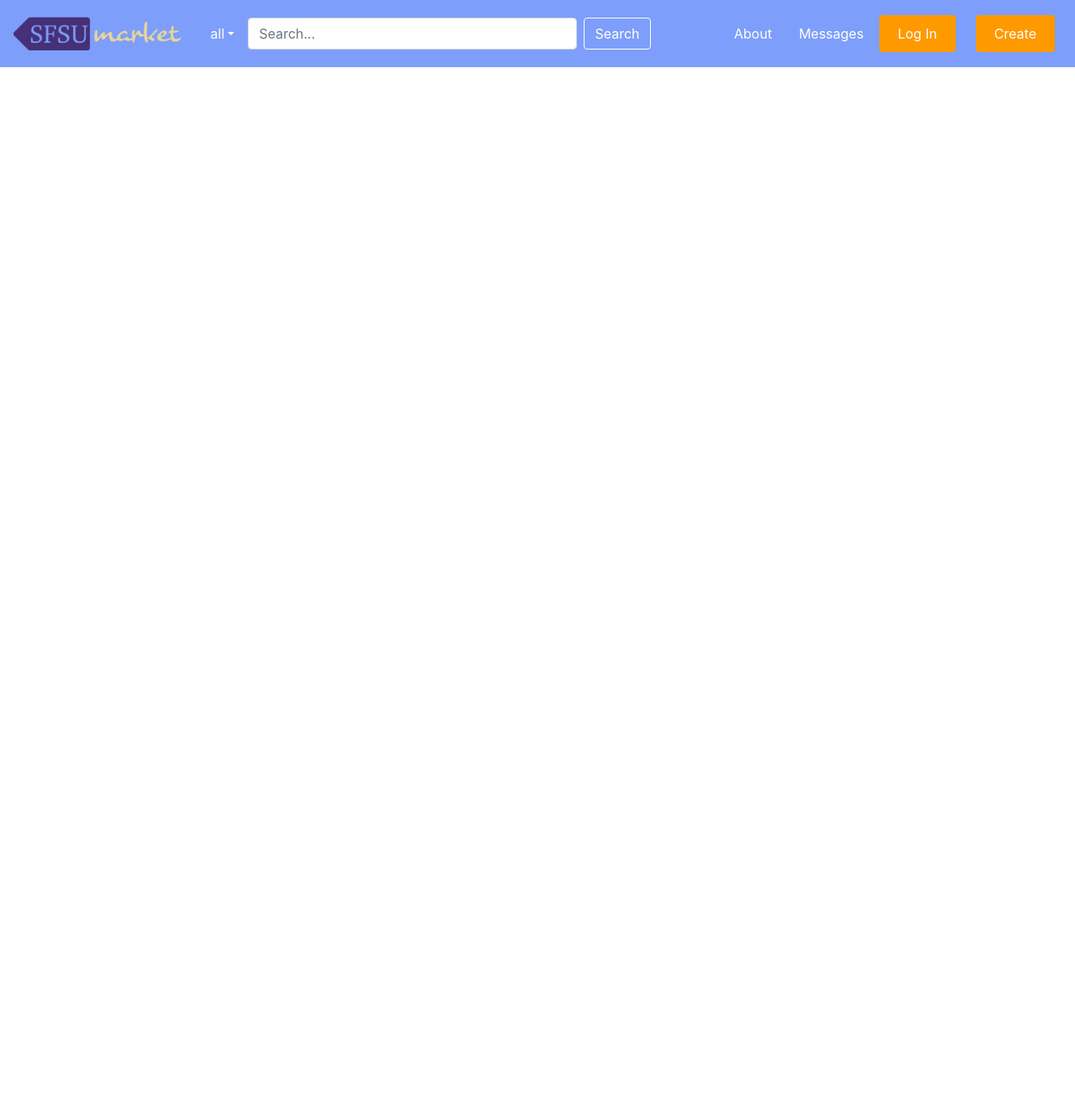
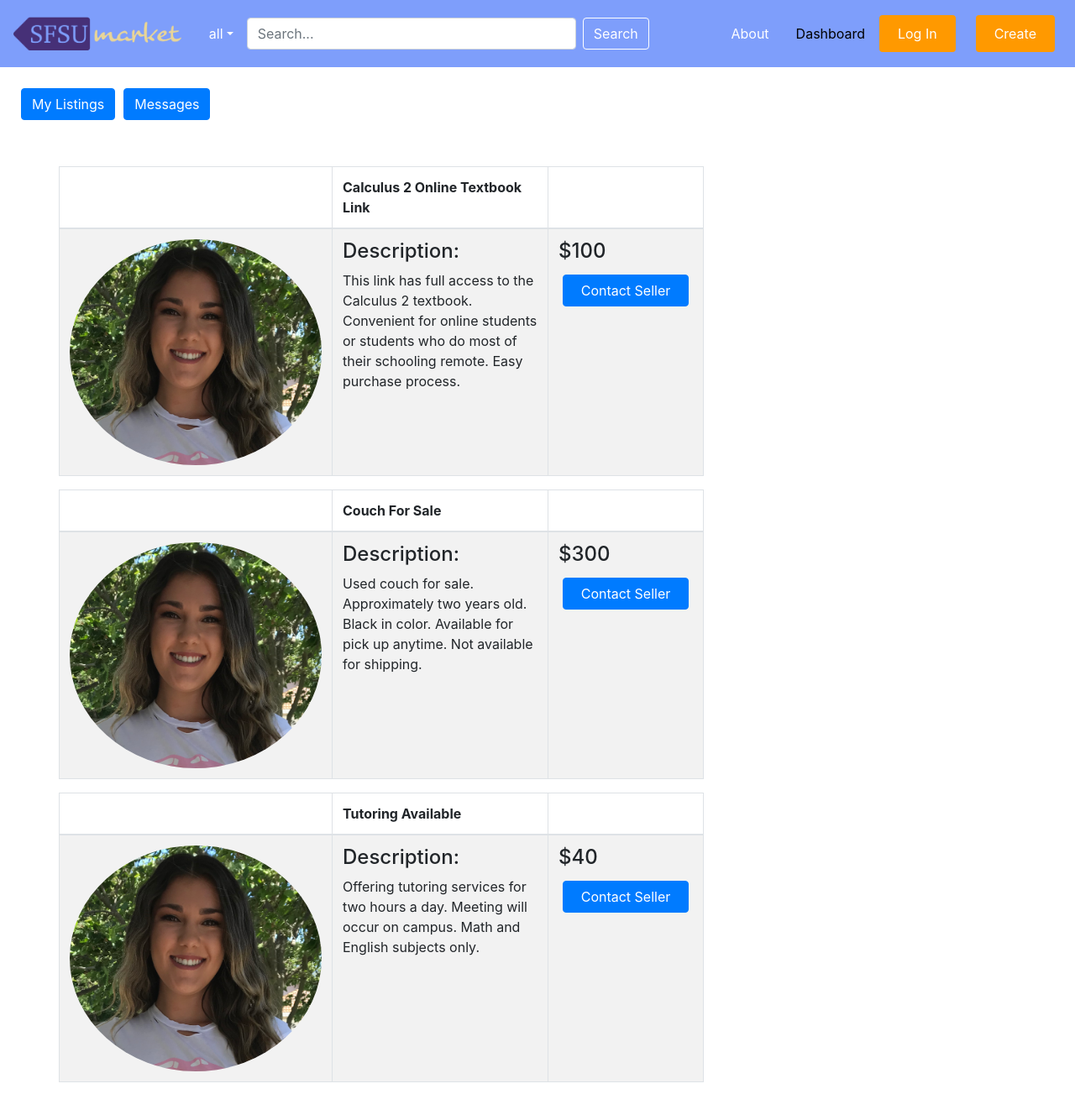
Before and after one commit to AhmadCR7/SFSU-Market, a React (Create React App) app in the folder application/client/: page /dashboard in a window 1280 px wide. Shown: the top 1328 px of the page at 84% size. Before the commit the page ends 800 px from the top, so only its background shows below. Built offline with nearby package versions, Linux system fonts and the light colour scheme.

Commit message:
Dashboard Listings/Messages

```diff
--- a/application/client/src/App.js
+++ b/application/client/src/App.js
@@ -6,6 +6,7 @@ import Homepage from "./pages/Homepage/Homepage"
 import Login from './pages/Login/Login'
 import Signup from "./pages/Signup/Signup";
 import Listings from "./pages/Lisitngs/Listings";
+import Dashboard from "./pages/Dashboard/Dashboard";
 
 function App() {
   console.log("Rendering App");
@@ -20,11 +21,12 @@ function App() {
           <Route path="/aboutus" component={Aboutuspage} />
           <Route path="/signup" exact component={Signup} />
           <Route path="/listings" component={Listings}/>
+          <Route path="/dashboard" exact component={Dashboard}/>
         </Switch>
       </div>
     </BrowserRouter>
   );
-};
+}
 
 
 export default App;
--- a/application/client/src/component/Navbar/Navbar.js
+++ b/application/client/src/component/Navbar/Navbar.js
@@ -23,8 +23,8 @@ const Navbar = () => {
           <NavLink to='/aboutus' activeStyle={{ color: 'black' }}>
             About
           </NavLink>
-          <NavLink to='/messages' activeStyle={{ color: 'black' }}>
-            Messages
+          <NavLink to='/dashboard' activeStyle={{ color: 'black' }}>
+            Dashboard
           </NavLink>
         </NavMenu>
         <NavBtn>
--- a/application/client/src/pages/Dashboard/Dashboard.js
+++ b/application/client/src/pages/Dashboard/Dashboard.js
@@ -1,10 +1,45 @@
-import React from 'react';
+import React, {useState} from 'react';
+import styled from 'styled-components'
+import { Button } from 'react-bootstrap'
+import MyListings from '../Dashboard/MyListings/MyListings'
+import Messages from '../Dashboard/Messages/Messages'
 
 
+const PageStyled = styled.div`
+  padding: 20px;
+`
+const ButtonsContainer = styled.div`
+  display: flex;
+  flex-wrap: wrap;
+  justify-content: Left;
+  button {
+    margin: 5px;
+  }
+`
+const MessageContainer = styled.div`
+  width: 70%;
+`
+const Dashboard = () => {
+    const [value, setValue] = useState('MyListings')
 
-const Dashboard = () => {
+    const components = {
+        MyListings: MyListings,
+        Messages: Messages
+
+    }
+    const PageToRender = components[value]
+
+
     return (
-        <div><h1>This will be dashboard page </h1></div>
+        <PageStyled>
+            <ButtonsContainer>
+                <Button onClick={()=>setValue('MyListings')}>My Listings</Button>
+                <Button onClick={()=>setValue('Messages')}>Messages</Button>
+            </ButtonsContainer>
+            <MessageContainer>
+                <PageToRender />
+            </MessageContainer>
+        </PageStyled>
     )
 }
 
--- /dev/null
+++ b/application/client/src/pages/Dashboard/Messages/Messages.css
@@ -0,0 +1,7 @@
+.col-8 {
+    float: left;
+}
+div.a {
+    font-size: 25px;
+    text-decoration: underline;
+}
--- a/application/client/src/pages/Dashboard/Messages/Messages.js
+++ b/application/client/src/pages/Dashboard/Messages/Messages.js
@@ -1,10 +1,41 @@
 import React from 'react';
+import Form from 'react-bootstrap/Form'
+import { Button } from 'react-bootstrap'
+import './Messages.css'
+import styled from 'styled-components'
 
-
+const PageStyled = styled.div`
+  padding: 20px;
+`
 
 const Messages = () => {
     return (
-        <div><h1> No Messages yet </h1></div>
+        <PageStyled>
+            <div>
+                <div className='container'>
+                <div className='col-8'>
+            <Form>
+                <Form.Group controlId="messageForm.ControlInput1">
+                    <div className="a">  Create New Message </div>
+                    <Form.Label>Message User:</Form.Label>
+                    <Form.Control type="text" placeholder="Enter Name" />
+                </Form.Group>
+                <Form.Group controlId="messageForm.ControlInput2">
+                    <Form.Label>Subject:</Form.Label>
+                    <Form.Control type="text" placeholder="Enter Subject" />
+                </Form.Group>
+                <Form.Group controlId="messageForm.ControlTextarea1">
+                    <Form.Label>Write Message:</Form.Label>
+                    <Form.Control as="textarea" rows={5} />
+                </Form.Group>
+                <Button variant="primary" type="send">
+                    Send
+                </Button>
+            </Form>
+                </div>
+                </div>
+            </div>
+        </PageStyled>
     )
 }
 
--- /dev/null
+++ b/application/client/src/pages/Dashboard/MyListings/MyListings.css
@@ -0,0 +1,7 @@
+.profile {
+    border-radius: 8px;
+    width: 50%;
+}
+.width{
+    column-width: 200px;
+}
--- a/application/client/src/pages/Dashboard/MyListings/MyListings.js
+++ b/application/client/src/pages/Dashboard/MyListings/MyListings.js
@@ -1,10 +1,128 @@
 import React from 'react';
+import Table from 'react-bootstrap/Table'
+import styled from "styled-components";
+import {Button} from "react-bootstrap";
 
 
+const PageStyled = styled.div`
+  padding: 50px;
+
+`
+const ButtonsContainer = styled.div`
+  display: flex;
+  flex-wrap: wrap;
+  justify-content: center;
+  button {
+    margin: 5px;
+    width: 150px;
+  }
+`
 
 const MyListings = () => {
     return (
-        <div><h1> No Listings yet </h1></div>
+        <PageStyled>
+        <div>
+            <Table striped bordered hover >
+                <thead>
+                <tr>
+                <th> </th>
+                    <th>Calculus 2 Online Textbook Link</th>
+                <th>  </th>
+                </tr>
+                </thead>
+                <tbody>
+                <tr>
+                <td><img
+                    alt='headshot'
+                    className='profile'
+                    src={require('../../../images/Lauren.png')}
+                ></img>
+                </td>
+                <td>
+                    <h4> Description: </h4>
+                    This link has full access to the Calculus 2 textbook.
+                    Convenient for online students or students who do most
+                    of their schooling remote. Easy purchase process.
+                </td>
+                <td>
+                   <h4>$100</h4>
+                    <ButtonsContainer>
+                    <Button variant="primary" type="send">
+                        Contact Seller
+                    </Button>
+                    </ButtonsContainer>
+                </td>
+                </tr>
+                </tbody>
+            </Table>
+            <Table striped bordered hover >
+                <thead>
+                <tr>
+                    <th> </th>
+                    <th>Couch For Sale</th>
+                    <th>  </th>
+                </tr>
+                </thead>
+                <tbody>
+                <tr>
+                    <td><img
+                        alt='headshot'
+                        className='profile'
+                        src={require('../../../images/Lauren.png')}
+                    ></img>
+                    </td>
+                    <td>
+                        <h4> Description: </h4>
+                        Used couch for sale. Approximately two years old.
+                        Black in color. Available for pick up anytime. Not
+                        available for shipping.
+                    </td>
+                    <td>
+                        <h4>$300</h4>
+                        <ButtonsContainer>
+                            <Button variant="primary" type="send">
+                                Contact Seller
+                            </Button>
+                        </ButtonsContainer>
+                    </td>
+                </tr>
+                </tbody>
+            </Table>
+            <Table striped bordered hover >
+                <thead>
+                <tr>
+                    <th> </th>
+                    <th>Tutoring Available</th>
+                    <th>  </th>
+                </tr>
+                </thead>
+                <tbody>
+                <tr>
+                    <td><img
+                        alt='headshot'
+                        className='profile'
+                        src={require('../../../images/Lauren.png')}
+                    ></img>
+                    </td>
+                    <td>
+                        <h4> Description: </h4>
+                        Offering tutoring services for two hours a day.
+                        Meeting will occur on campus. Math and English
+                        subjects only.
+                    </td>
+                    <td>
+                        <h4>$40</h4>
+                        <ButtonsContainer>
+                            <Button variant="primary" type="send">
+                                Contact Seller
+                            </Button>
+                        </ButtonsContainer>
+                    </td>
+                </tr>
+                </tbody>
+            </Table>
+        </div>
+            </PageStyled>
     )
 }
 
```
